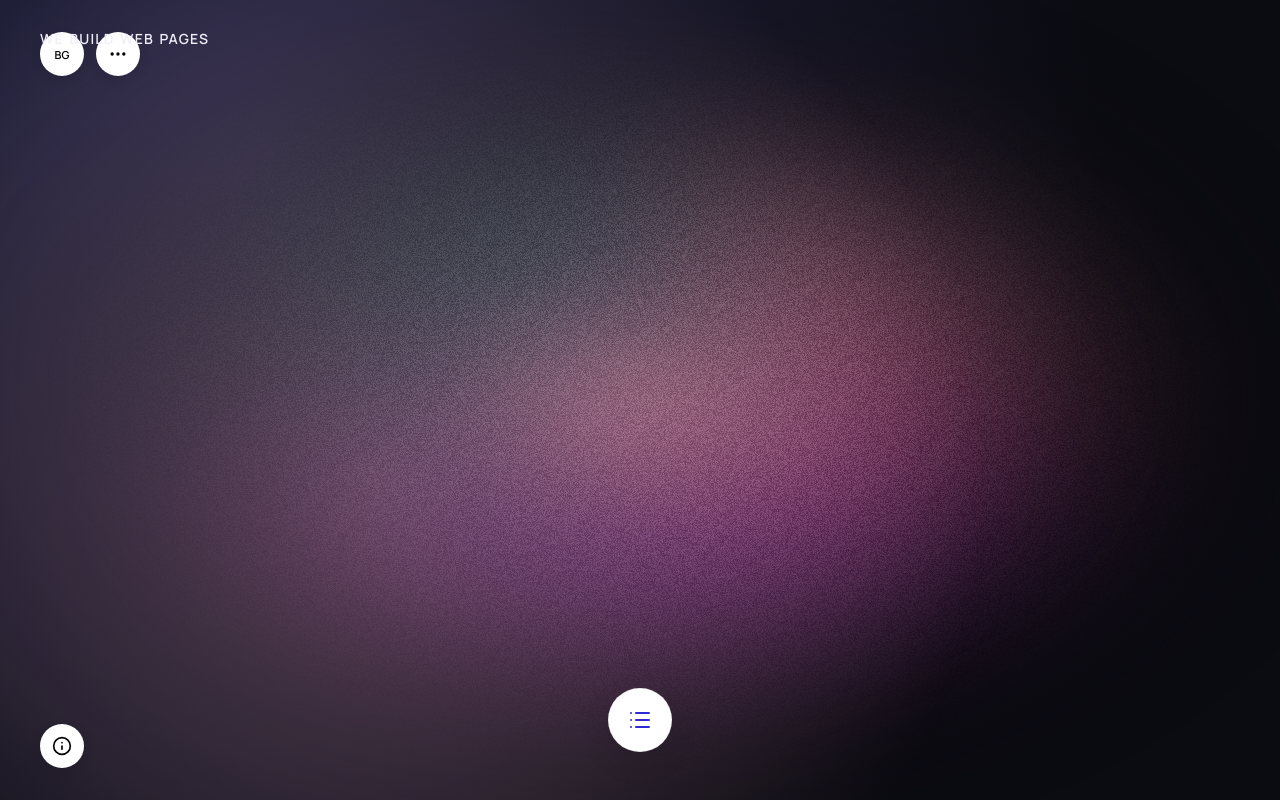
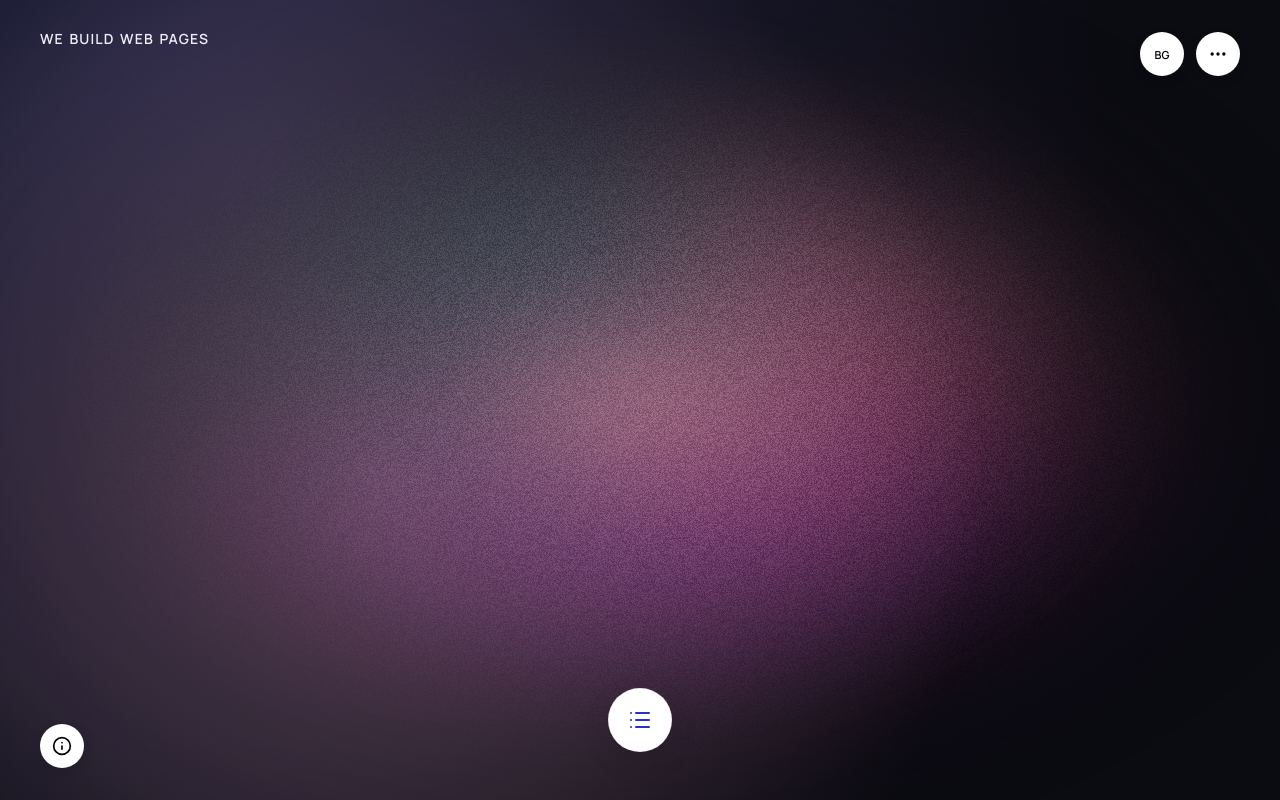
Before and after one commit to ANONIMNIQ/Portfolio1, a Next.js app: page / in a window 1280 px wide. Built offline with nearby package versions, Linux system fonts and the light colour scheme.

Commit message:
Keep menu controls fixed, add dark menu brand, and set project modal 2/3 start height

```diff
--- a/app/components/BrandTicker.jsx
+++ b/app/components/BrandTicker.jsx
@@ -15,7 +15,7 @@ const wordVariants = {
   exit: { y: "100%", transition: { duration: 0.5, ease: [0.76, 0, 0.24, 1] } },
 };
 
-export default function BrandTicker({ isMenuOpen = false }) {
+export default function BrandTicker() {
   const [tick, setTick] = useState(0);
 
   useEffect(() => {
@@ -26,7 +26,7 @@ export default function BrandTicker({ isMenuOpen = false }) {
   return (
     <AnimatePresence mode="wait">
       <motion.div
-        className={`brand-ticker ${isMenuOpen ? "is-menu-open" : ""}`}
+        className="brand-ticker"
         key={tick}
         variants={containerVariants}
         initial="hidden"
@@ -41,7 +41,7 @@ export default function BrandTicker({ isMenuOpen = false }) {
           fontSize: "14px",
           letterSpacing: "0.08em",
           fontWeight: 600,
-          color: isMenuOpen ? "#1f1f28" : "#f1eef9",
+          color: "#f1eef9",
         }}
       >
         {WORDS.map((word) => (
--- a/app/components/MenuOverlay.jsx
+++ b/app/components/MenuOverlay.jsx
@@ -23,6 +23,7 @@ export default function MenuOverlay({ isOpen, onClose, onOpenProjects, onOpenAbo
           style={{ willChange: "clip-path, opacity, transform", transform: "translateZ(0)", backfaceVisibility: "hidden" }}
         >
           <div className="menu-header">
+            <div className="menu-brand">WE BUILD WEB PAGES</div>
             <motion.div initial={{ scale: 0, opacity: 0 }} animate={{ scale: 1, opacity: 1, transition: { delay: 0.8, duration: 0.5, ease: [0.34, 1.56, 0.64, 1] } }}>
               <Magnet strength={0.2}>
                 <button className="menu-close" onClick={onClose} aria-label="Close menu">
--- a/app/components/VisualAside.jsx
+++ b/app/components/VisualAside.jsx
@@ -24,7 +24,7 @@ export default function VisualAside({
         <canvas ref={canvasRef} className="webgl" aria-hidden="true" />
 
         <div className="visual-overlay">
-          <BrandTicker isMenuOpen={isMenuOpen} />
+          <BrandTicker />
 
           <div style={{ display: "flex", gap: "12px", alignItems: "center" }}>
             {showLangSwitch && (
--- a/app/globals.css
+++ b/app/globals.css
@@ -459,33 +459,32 @@
   border-radius: 0;
 }
 
-/* Keep brand visible above menu overlay and switch contrast on white menu background */
+/* Brand ticker base */
 .brand-ticker {
-  position: fixed;
-  top: 32px;
-  left: 40px;
-  z-index: 140;
+  position: relative;
+  z-index: 2;
   pointer-events: none;
-  transition: color 0.28s ease;
 }
 
-@media (max-width: 768px) {
-  .brand-ticker {
-    top: 18px;
-    left: 14px;
-  }
+.menu-brand {
+  font-size: 14px;
+  letter-spacing: 0.08em;
+  text-transform: uppercase;
+  font-weight: 600;
+  color: #1f1f28;
 }
 
 /* Desktop project modal behavior: natural content height first, fullscreen on expand */
 @media (min-width: 1025px) {
   .project-modal .modal-card {
-    height: auto !important;
-    max-height: none !important;
-    min-height: 0 !important;
+    height: 66vh !important;
+    max-height: 66vh !important;
+    min-height: 66vh !important;
   }
 
   .project-modal .modal-body {
-    overflow-y: visible;
+    height: calc(66vh - 48px);
+    overflow-y: hidden;
     padding-bottom: 72px;
   }
 
```
